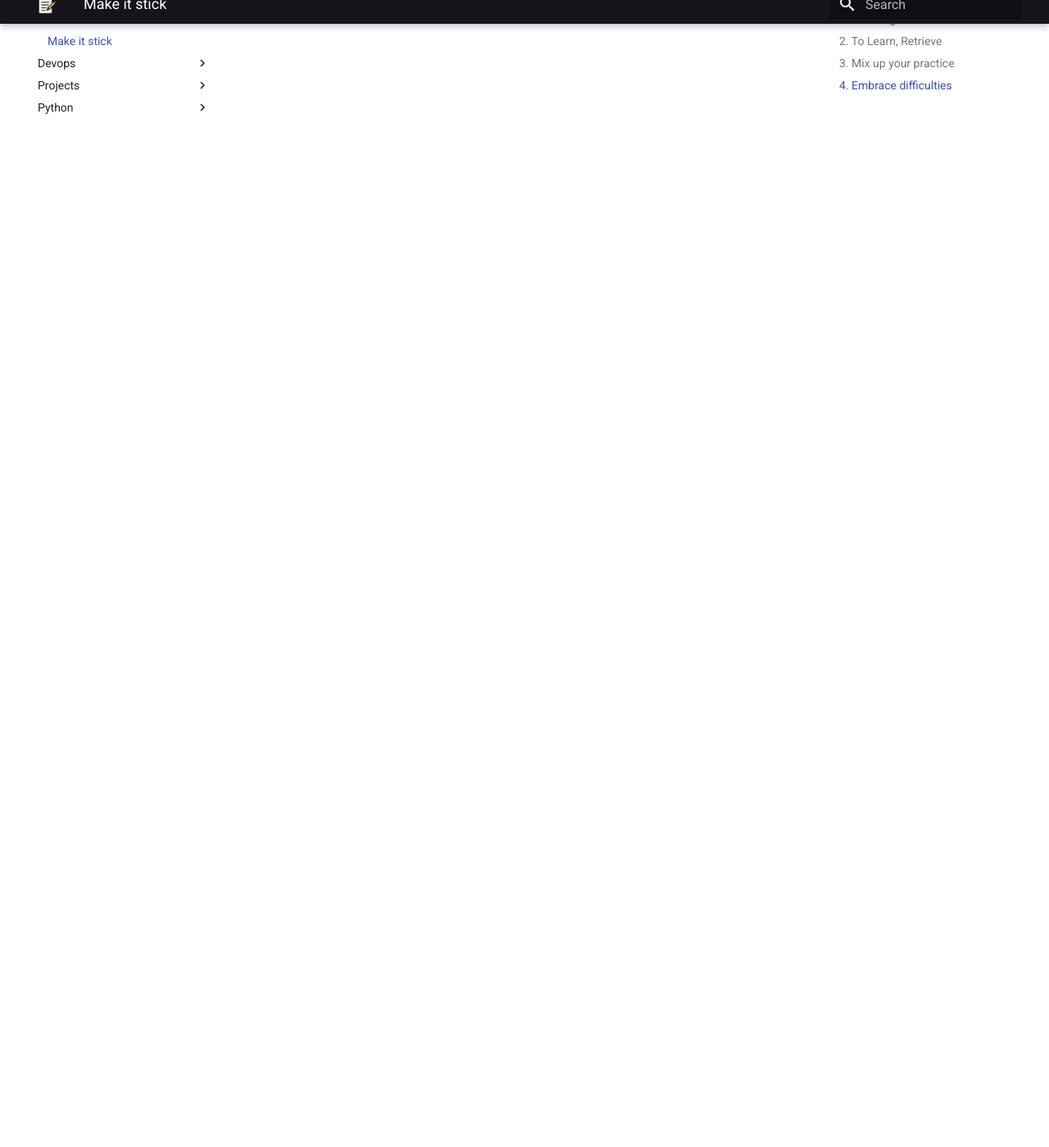
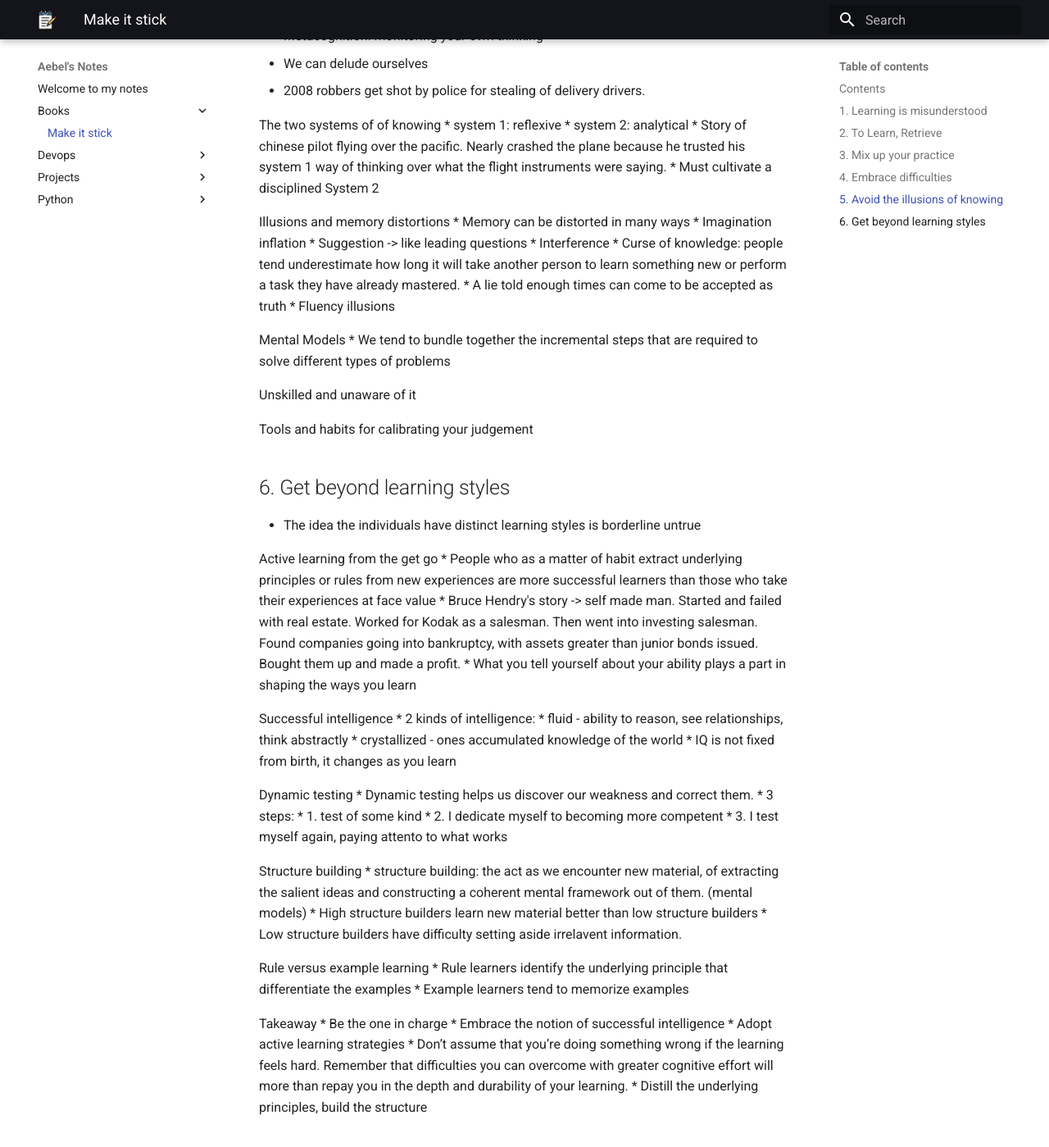
Before and after one commit to Aebel-Shajan/notes, an MkDocs documentation site: the page built from docs/books/make-it-stick.md, in a window 1280 px wide and 1400 px high, scrolled down 3777 px. Shown: the whole window at 82% size. Built offline with MkDocs 1.6.1 and Material for MkDocs 9.7.7, drawn with Linux system fonts in a browser that asks for light colours.

Commit message:
Add notes for make-it-stick chapters 5 and 6.

```diff
--- a/docs/books/make-it-stick.md
+++ b/docs/books/make-it-stick.md
@@ -152,3 +152,71 @@
 The Takeaway
 * Learning is a 3 step process: initial encoding into short term memory -> consolidated into long term memory -> Retrieval updates learning and enables you to apply when you need it
 * Recall learning from short term memory requires little mental effort
+
+## 5. Avoid the illusions of knowing
+* Metacognition: monitoring your own thinking
+* We can delude ourselves
+* 2008 robbers get shot by police for stealing of delivery drivers.
+
+The two systems of of knowing
+* system 1: reflexive
+* system 2: analytical
+* Story of chinese pilot flying over the pacific. Nearly crashed the plane because he trusted his system 1 way of thinking over what the flight instruments were saying.
+* Must cultivate a disciplined System 2
+
+Illusions and memory distortions
+* Memory can be distorted in many ways
+* Imagination inflation
+* Suggestion -> like leading questions
+* Interference
+* Curse of knowledge: people tend underestimate how long it will take another person to learn something new or perform a task they have already mastered.
+* A lie told enough times can come to be accepted as truth
+* Fluency illusions
+
+Mental Models
+* We tend to bundle together the incremental steps that are required to solve different types of problems
+
+
+Unskilled and unaware of it
+
+
+Tools and habits for calibrating your judgement
+
+
+## 6. Get beyond learning styles
+* The idea the individuals have distinct learning styles is borderline untrue
+
+Active learning from the get go
+* People who as a matter of habit extract underlying principles or rules from new experiences are more successful learners than those who take their experiences at face value
+* Bruce Hendry's story -> self made man. Started and failed with real estate. Worked for Kodak as a salesman. Then went into investing salesman. Found companies going into bankruptcy, with assets greater than junior bonds issued. Bought them up and made a profit.
+* What you tell yourself about your ability plays a part in shaping the ways you learn
+
+Successful intelligence
+* 2 kinds of intelligence:
+    * fluid - ability to reason, see relationships, think abstractly
+    * crystallized - ones accumulated knowledge of the world
+* IQ is not fixed from birth, it changes as you learn
+
+Dynamic testing
+* Dynamic testing helps us discover our weakness and correct them.
+* 3 steps:
+    * 1. test of some kind
+    * 2. I dedicate myself to becoming more competent
+    * 3. I test myself again, paying attento to what works
+
+Structure building
+* structure building: the act as we encounter new material, of extracting the salient ideas and constructing a coherent mental framework out of them. (mental models)
+* High structure builders learn new material better than low structure builders
+* Low structure builders have difficulty setting aside irrelavent information.
+
+Rule versus example learning
+* Rule learners identify the underlying principle that differentiate the examples
+* Example learners tend to memorize examples
+
+
+Takeaway
+* Be the one in charge
+* Embrace the notion of successful intelligence
+* Adopt active learning strategies
+* Don’t assume that you’re doing something wrong if the learning feels hard. Remember that difficulties you can overcome with greater cognitive effort will more than repay you in the depth and durability of your learning.
+* Distill the underlying principles, build the structure
```
